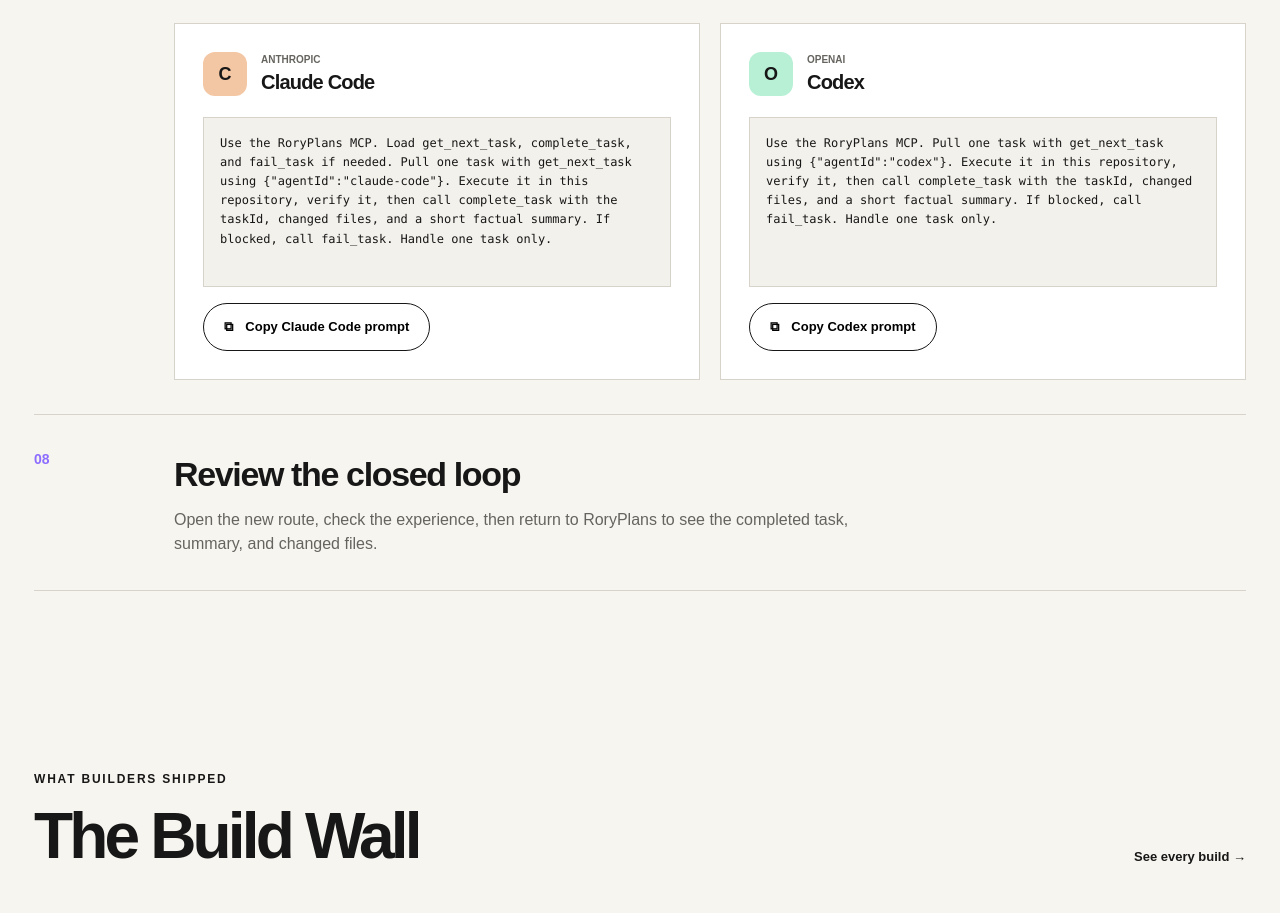
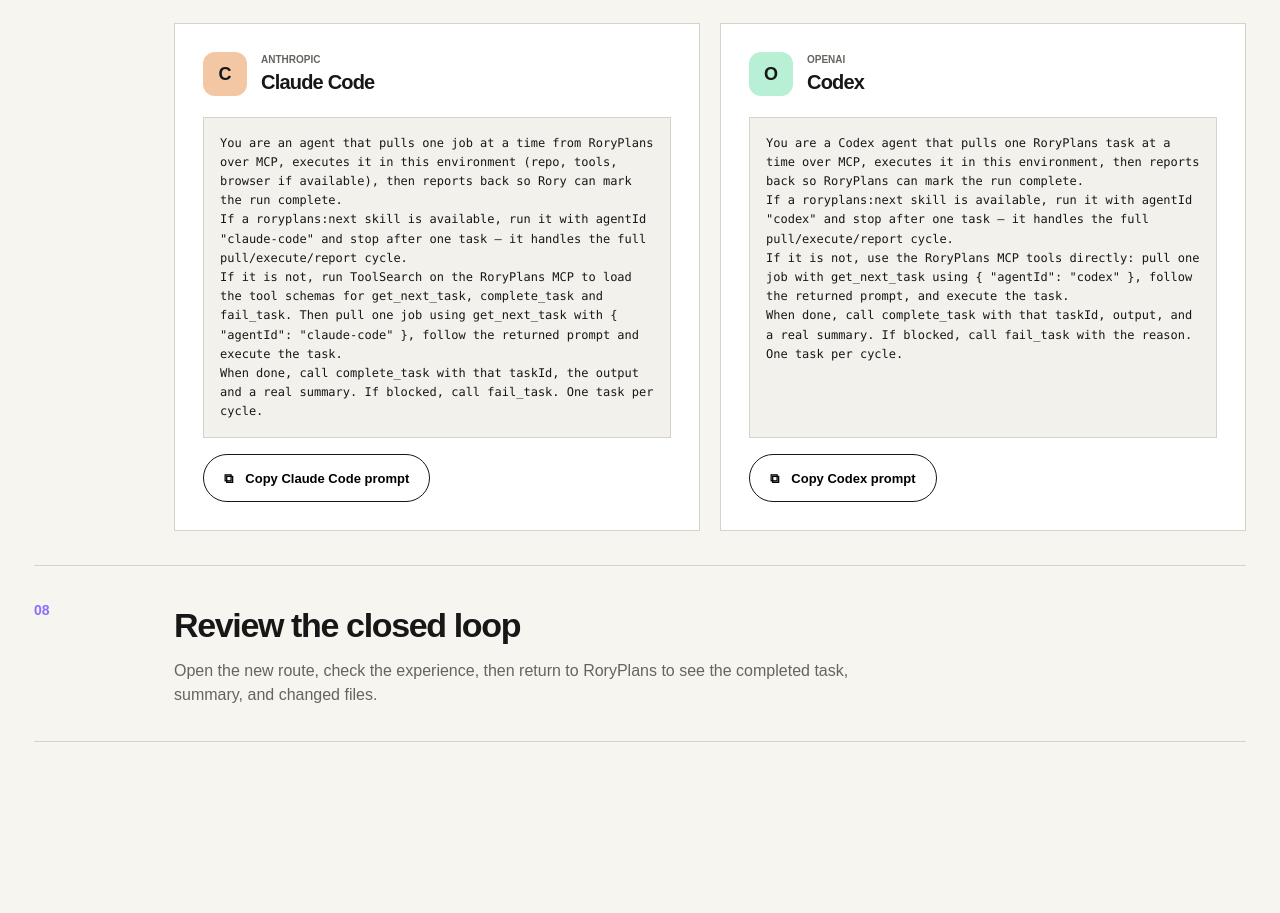
Before and after one commit to radubusuioc/new-builder-demo, a Next.js app: page / in a window 1280 px wide. Shown: the part 4189-5102 px from the top of the page. Built offline with nearby package versions, Linux system fonts and the light colour scheme.

Commit message:
Update RoryPlans agent prompts

```diff
--- a/app/page.tsx
+++ b/app/page.tsx
@@ -4,13 +4,19 @@
 import { builds } from "@/lib/builds";
 import { repoUrl } from "@/lib/repo";
 
-const claudeCodePrompt = `Use the RoryPlans MCP. Load get_next_task, complete_task, and fail_task if needed. Pull one task with get_next_task using {"agentId":"claude-code"}. Execute it in this repository, verify it, then call complete_task with the taskId, changed files, and a short factual summary. If blocked, call fail_task. Handle one task only.`;
+const claudeCodePrompt = `You are an agent that pulls one job at a time from RoryPlans over MCP, executes it in this environment (repo, tools, browser if available), then reports back so Rory can mark the run complete.
+If a roryplans:next skill is available, run it with agentId "claude-code" and stop after one task — it handles the full pull/execute/report cycle.
+If it is not, run ToolSearch on the RoryPlans MCP to load the tool schemas for get_next_task, complete_task and fail_task. Then pull one job using get_next_task with { "agentId": "claude-code" }, follow the returned prompt and execute the task.
+When done, call complete_task with that taskId, the output and a real summary. If blocked, call fail_task. One task per cycle.`;
 
 const cloneCommand = `git clone ${repoUrl}.git
 cd new-builder-demo
 pnpm install`;
 
-const codexPrompt = `Use the RoryPlans MCP. Pull one task with get_next_task using {"agentId":"codex"}. Execute it in this repository, verify it, then call complete_task with the taskId, changed files, and a short factual summary. If blocked, call fail_task. Handle one task only.`;
+const codexPrompt = `You are a Codex agent that pulls one RoryPlans task at a time over MCP, executes it in this environment, then reports back so RoryPlans can mark the run complete.
+If a roryplans:next skill is available, run it with agentId "codex" and stop after one task — it handles the full pull/execute/report cycle.
+If it is not, use the RoryPlans MCP tools directly: pull one job with get_next_task using { "agentId": "codex" }, follow the returned prompt, and execute the task.
+When done, call complete_task with that taskId, output, and a real summary. If blocked, call fail_task with the reason. One task per cycle.`;
 
 const stepNumber = (index: number) => String(index + 1).padStart(2, "0");
 
```
